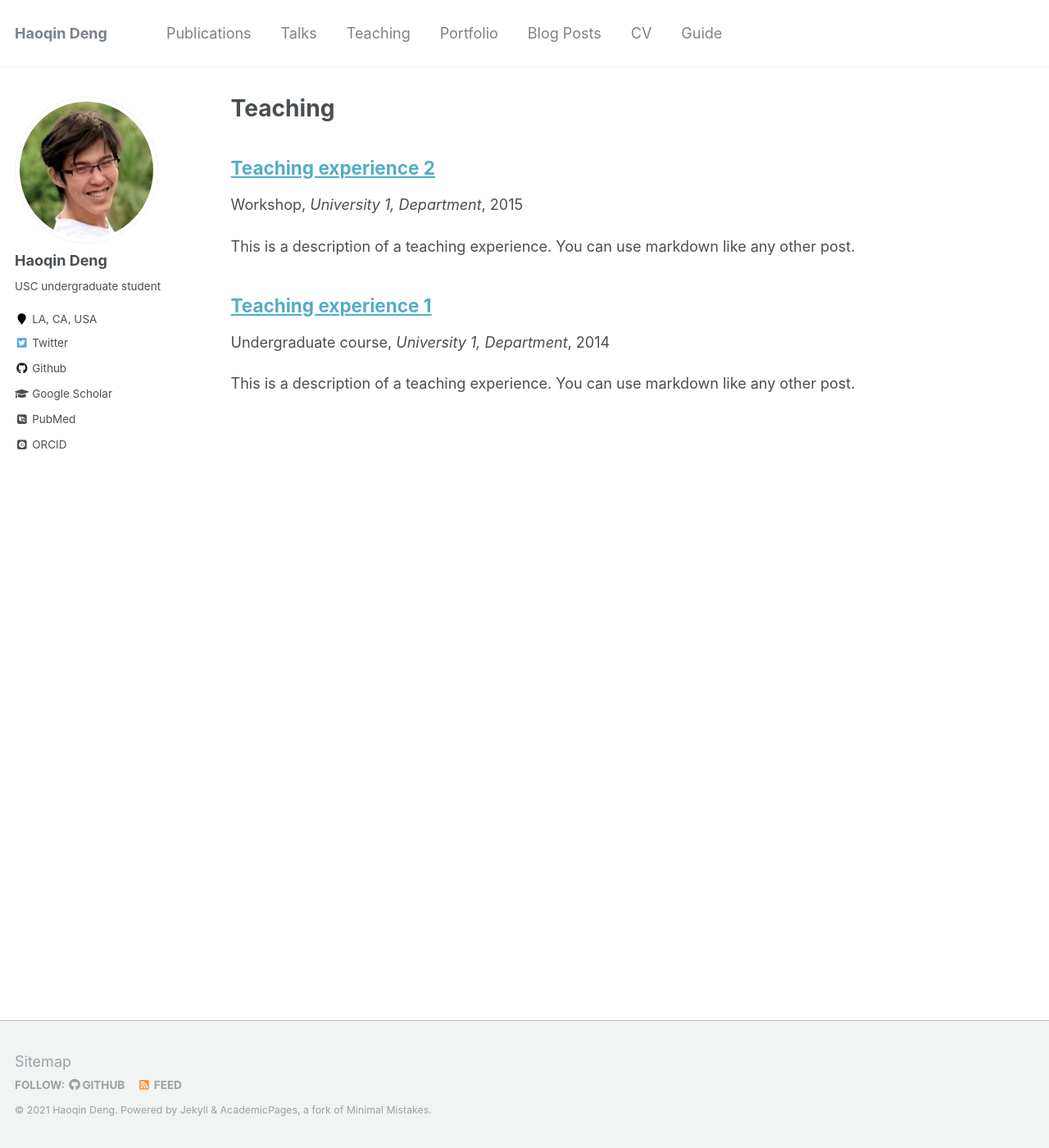
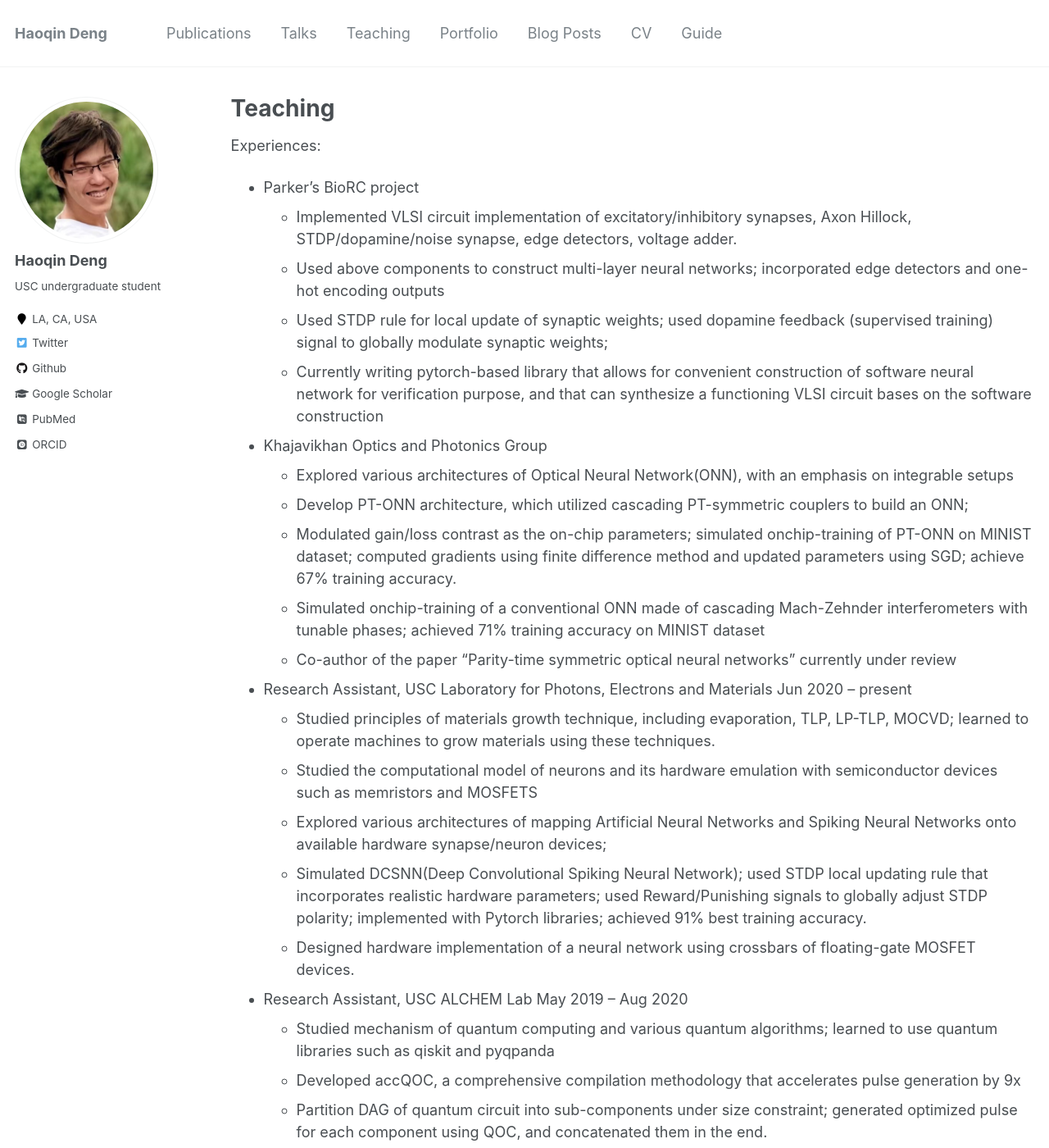
Before and after one commit to haoqindeng/haoqindeng.github.io, a Jekyll site: the page built from _pages/teaching.md, in a window 1280 px wide and 1400 px high. Shown: the whole window at 82% size. Built offline with Jekyll 4.4.1, drawn with Linux system fonts in a browser that asks for light colours; some web fonts are replaced; some of the changed text lies outside the part shown.

Commit message:
experiences1

```diff
--- a/_pages/teaching.html
+++ /dev/null
@@ -1,12 +0,0 @@
----
-layout: archive
-title: "Teaching"
-permalink: /teaching/
-author_profile: true
----
-
-{% include base_path %}
-
-{% for post in site.teaching reversed %}
-  {% include archive-single.html %}
-{% endfor %}
--- /dev/null
+++ b/_pages/teaching.md
@@ -0,0 +1,40 @@
+---
+layout: archive
+title: "Teaching"
+permalink: /teaching/
+author_profile: true
+---
+
+Experiences:
+
+* Parker’s BioRC project
+  *	Implemented VLSI circuit implementation of excitatory/inhibitory synapses, Axon Hillock, STDP/dopamine/noise synapse, edge detectors, voltage adder.
+  *	Used above components to construct multi-layer neural networks; incorporated edge detectors and one-hot encoding outputs
+  *	Used STDP rule for local update of synaptic weights; used dopamine feedback (supervised training) signal to globally modulate synaptic weights;
+  *	Currently writing pytorch-based library that allows for convenient construction of software neural network for verification purpose, and that can synthesize a functioning VLSI circuit bases on the software construction
+* Khajavikhan Optics and Photonics Group
+  *	Explored various architectures of Optical Neural Network(ONN), with an emphasis on integrable setups
+  *	Develop PT-ONN architecture, which utilized cascading PT-symmetric couplers to build an ONN;
+  *	Modulated gain/loss contrast as the on-chip parameters; simulated onchip-training of PT-ONN on MINIST dataset; computed gradients using finite difference method and updated parameters using SGD; achieve 67% training accuracy.
+  *	Simulated onchip-training of a conventional ONN made of cascading Mach-Zehnder interferometers with tunable phases; achieved 71% training accuracy on MINIST dataset
+  *	Co-author of the paper “Parity-time symmetric optical neural networks” currently under review
+* Research Assistant, USC Laboratory for Photons, Electrons and Materials	Jun 2020 – present
+  *	Studied principles of materials growth technique, including evaporation, TLP, LP-TLP, MOCVD; learned to operate machines to grow materials using these techniques.
+  *	Studied the computational model of neurons and its hardware emulation with semiconductor devices such as memristors and MOSFETS
+  *	Explored various architectures of mapping Artificial Neural Networks and Spiking Neural Networks onto available hardware synapse/neuron devices;
+  *	Simulated DCSNN(Deep Convolutional Spiking Neural Network); used STDP local updating rule that incorporates realistic hardware parameters; used Reward/Punishing signals to globally adjust STDP polarity; implemented with Pytorch libraries; achieved 91% best training accuracy.
+  *	Designed hardware implementation of a neural network using crossbars of floating-gate MOSFET devices.
+* Research Assistant, USC ALCHEM Lab	May 2019 – Aug 2020
+  *	Studied mechanism of quantum computing and various quantum algorithms; learned to use quantum libraries such as qiskit and pyqpanda
+  *	Developed accQOC, a comprehensive compilation methodology that accelerates pulse generation by 9x
+  *	Partition DAG of quantum circuit into sub-components under size constraint; generated optimized pulse for each component using QOC, and concatenated them in the end.
+  *	Implemented Variational Eigen-Solver algorithm from scratch using pyqpanda library;
+  *	implemented simultaneous-measurement methodology for mutually commuting Hamiltonians to reduce measurement overhead in Variational Eigen-Solver algorithm;
+  *	Coauthor of the paper “Accelerating Quantum Optimal Control Based Pulse Generation”, ISCA2020
+* Research Assistant, USC IMEDE Lab	Mar 2019 – Mar 2020
+  *	Assisted in designing a neural-signal sampling device
+  *	Used Opal-Kelly’s API to realize data transfer between FPGA and PC; implemented SPI protocol to transfer data between FPGAs; visualized data on PC end
+* Summer Internship, Shanghai AIKE Measurement Co.      	July 2018 – August 2018
+  *	Learned to use LabView to sample data and control hardware
+  *	Assisted in designing the structure of a dispenser for lab usage
+  *	kept track of daily tasks and progress for the team
```
Also changed, not shown: _pages/publications.md (+2 -1 lines).
